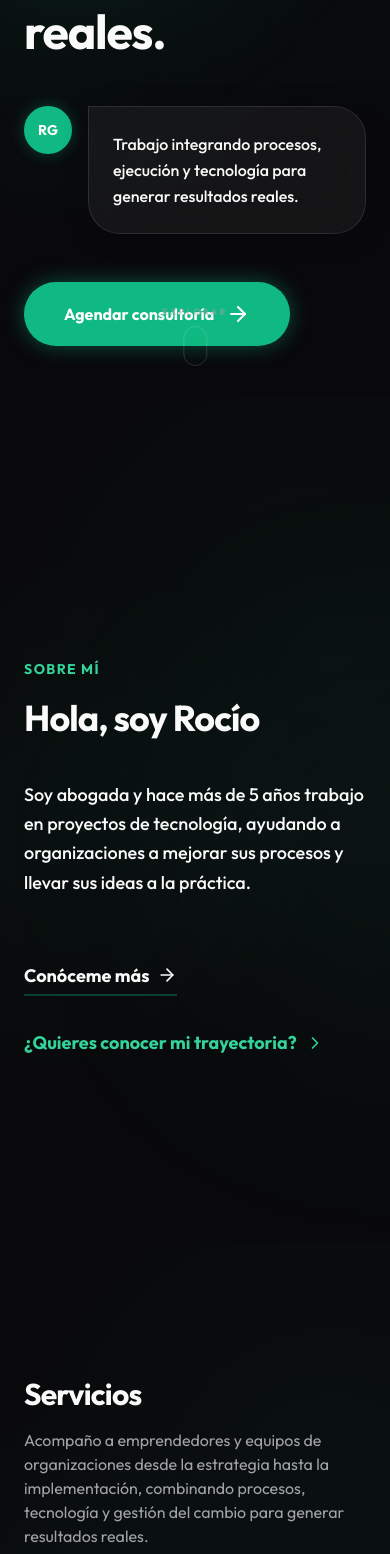
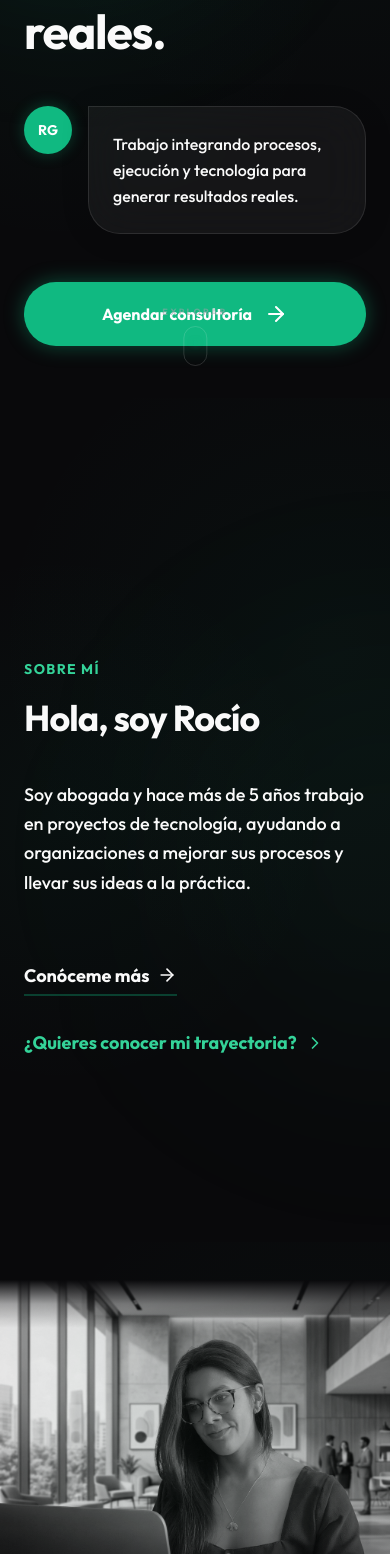
Before and after one commit to RocioaGutierrez/portfolio-web, a React (Vite) app: page / in a window 390 px wide. Shown: the part 446-2000 px from the top of the page. Built offline with nearby package versions, Linux system fonts and the light colour scheme.

Commit message:
Mobile: move photo below Sobre Mi section

```diff
--- a/src/pages/Home.tsx
+++ b/src/pages/Home.tsx
@@ -102,19 +102,19 @@ export default function Home() {
                 <div className="w-12 h-12 rounded-full bg-brand-green flex-shrink-0 flex items-center justify-center text-white font-bold text-sm shadow-[0_0_15px_rgba(16,185,129,0.3)]">
                   RG
                 </div>
-                <div className="relative glass-card p-6 md:p-8 rounded-[2rem] rounded-tl-none border-brand-green/20">
+                <div className="relative glass-card p-6 md:p-8 rounded-[2rem] rounded-tl-none border-brand-green/20 flex-1">
                   <p className="text-base md:text-lg text-brand-text font-medium leading-relaxed">
                     {t.value.text}
                   </p>
                 </div>
               </motion.div>
 
-              <div>
+              <div className="w-full">
                 <a
                   href="https://wa.me/5491159155766"
                   target="_blank"
                   rel="noopener noreferrer"
-                  className="inline-flex items-center justify-center gap-3 bg-brand-green text-white px-10 py-5 rounded-full font-bold hover:bg-brand-accent transition-all duration-300 shadow-[0_0_20px_rgba(16,185,129,0.4)] group text-base md:text-lg"
+                  className="flex items-center justify-center gap-3 bg-brand-green text-white px-10 py-5 rounded-full font-bold hover:bg-brand-accent transition-all duration-300 shadow-[0_0_20px_rgba(16,185,129,0.4)] group text-base md:text-lg md:inline-flex md:w-auto"
                 >
                   {t.hero.cta}
                   <ArrowRight className="w-6 h-6 group-hover:translate-x-1 transition-transform" />
@@ -154,6 +154,22 @@ export default function Home() {
               </div>
             </div>
           </section>
+
+          {/* Mobile Photo — below Sobre Mí, hidden on desktop */}
+          <div className="lg:hidden w-full relative overflow-hidden" style={{ height: '80vw' }}>
+            <div className="absolute inset-0">
+              <div className="absolute top-1/2 left-1/2 -translate-x-1/2 -translate-y-1/2 w-[80%] h-[80%] bg-brand-green/20 blur-[80px] rounded-full -z-10"></div>
+              <img
+                src="/fotos/office_photo.png"
+                alt="Rocío Gutiérrez — Consultora IT, Procesos y LegalOps"
+                className="w-full h-full object-cover object-top grayscale opacity-90"
+                loading="lazy"
+                referrerPolicy="no-referrer"
+              />
+              <div className="absolute inset-x-0 top-0 h-12 bg-gradient-to-b from-brand-bg via-brand-bg/30 to-transparent pointer-events-none"></div>
+              <div className="absolute inset-x-0 bottom-0 h-16 bg-gradient-to-t from-brand-bg via-brand-bg/30 to-transparent pointer-events-none"></div>
+            </div>
+          </div>
 
           {/* Experience Section (Conditional) */}
           <AnimatePresence>
@@ -403,22 +419,6 @@ export default function Home() {
           </div>
         </div>
 
-        {/* Mobile Photo (Shown at end on mobile) */}
-        <div className="lg:hidden w-full relative overflow-hidden" style={{ height: '70vw' }}>
-          <div className="absolute inset-0">
-            <div className="absolute top-1/2 left-1/2 -translate-x-1/2 -translate-y-1/2 w-[80%] h-[80%] bg-brand-green/20 blur-[80px] rounded-full -z-10"></div>
-            <img
-              src="/fotos/office_photo.png"
-              alt="Rocío Gutiérrez — Consultora IT, Procesos y LegalOps"
-              className="w-full h-full object-cover object-top grayscale opacity-90"
-              loading="lazy"
-              referrerPolicy="no-referrer"
-            />
-            {/* Soft Edge Blending — top and bottom only */}
-            <div className="absolute inset-x-0 top-0 h-12 bg-gradient-to-b from-brand-bg via-brand-bg/30 to-transparent pointer-events-none"></div>
-            <div className="absolute inset-x-0 bottom-0 h-16 bg-gradient-to-t from-brand-bg via-brand-bg/30 to-transparent pointer-events-none"></div>
-          </div>
-        </div>
       </div>
 
       {/* Scroll indicator — fixed centered */}
```
